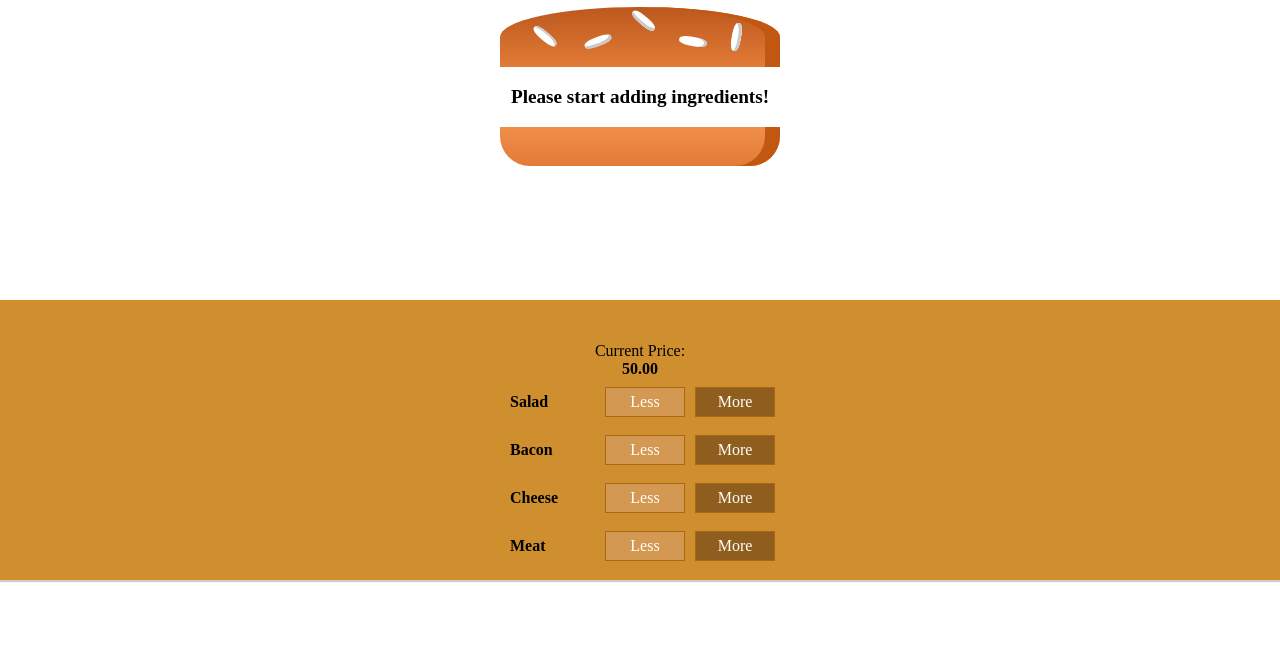
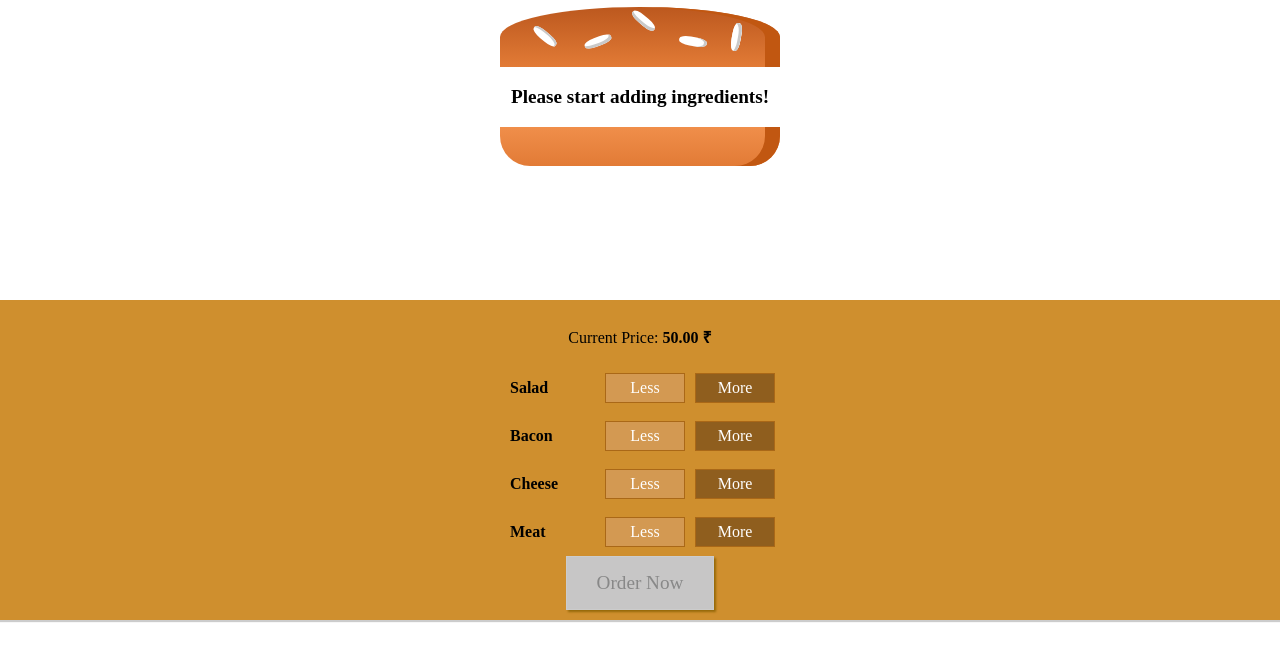
Before and after one commit to vdvinod/BurgerBuilder, a React app: page / in a window 1280 px wide. Shown: the top 660 px of the page. Built offline with nearby package versions, Linux system fonts and the light colour scheme.

Commit message:
order now button added

```diff
--- a/src/components/Burger/BuildControls/BuildControls.css
+++ b/src/components/Burger/BuildControls/BuildControls.css
@@ -8,3 +8,44 @@
     margin: auto;
     padding: 10px 0;
 }
+
+.OrderButton {
+    background-color: #DAD735;
+    outline: none;
+    cursor: pointer;
+    border: 1px solid #966909;
+    color: #966909;
+    font-family: inherit;
+    font-size: 1.2em;
+    padding: 15px 30px;
+    box-shadow: 2px 2px 2px #966909;
+}
+
+.OrderButton:hover, .OrderButton:active {
+    background-color: #A0DB41;
+    border: 1px solid #966909;
+    color: #966909;
+}
+
+.OrderButton:disabled {
+    background-color: #C7C6C6;
+    cursor: not-allowed;
+    border: 1px solid #ccc;
+    color: #888888;
+}
+
+.OrderButton:not(:disabled) {
+    animation: enable 0.3s linear;
+}
+
+@keyframes enable {
+    0% {
+        transform: scale(1);
+    }
+    60% {
+        transform: scale(1.1);
+    }
+    100% {
+        transform: scale(1);
+    }
+}
--- a/src/components/Burger/BuildControls/BuildControls.js
+++ b/src/components/Burger/BuildControls/BuildControls.js
@@ -10,7 +10,7 @@
 const BuildControls = (props)=> (
 
     <div className={Classes.BuildControls}>
-        <p></p>Current Price: <strong>{props.totalPrice.toFixed(2)}</strong>
+        <p>Current Price: <strong>{props.totalPrice.toFixed(2)} &#8377;	</strong></p>
         {controls.type}
         {controls.map((ctrl)=>(
             <BuildControl
@@ -20,6 +20,9 @@
                 removed={()=>props.ingredientDeleted(ctrl.type)}
             />
         ))}
+        <button
+            className={Classes.OrderButton}
+            disabled={!props.purchasable}>Order Now</button>
     </div>
 )
 export default BuildControls;
--- a/src/containers/BurgerBuilder/BurgerBuilder.js
+++ b/src/containers/BurgerBuilder/BurgerBuilder.js
@@ -25,7 +25,8 @@
             cheese: 0,
             meat: 0
         },
-        totalPrice: 50
+        totalPrice: 50,
+        purchasable: false
     }
 
     addIngredientHandler = (type) => {
@@ -37,7 +38,19 @@
             totalPrice: this.state.totalPrice + INGREDIENT_PRICE[type] ,
             ingredients : updatedState
         });
+       this.updatePurchaseState(updatedState);
+    }
 
+    updatePurchaseState = (ingredients)=>{
+
+        const sum = Object.keys(ingredients)
+        .map( igKey => {
+            return ingredients[igKey];
+        })
+        .reduce((sum, el) => {
+            return sum + el;
+        }, 0);
+        this.setState({purchasable: sum > 0});
     }
 
     removeIngredientHandler = (type) => {
@@ -52,6 +65,7 @@
             totalPrice: this.state.totalPrice > 50 ? this.state.totalPrice - INGREDIENT_PRICE[type] : 50,
             ingredients : updatedState
         });
+        this.updatePurchaseState(updatedState);
     }
 
     render () {
@@ -61,6 +75,7 @@
                <BuildControls
                     ingredientAdded={this.addIngredientHandler}
                     ingredientDeleted={this.removeIngredientHandler}
+                    purchasable={this.state.purchasable}
                     totalPrice={this.state.totalPrice}
 
                />
```
